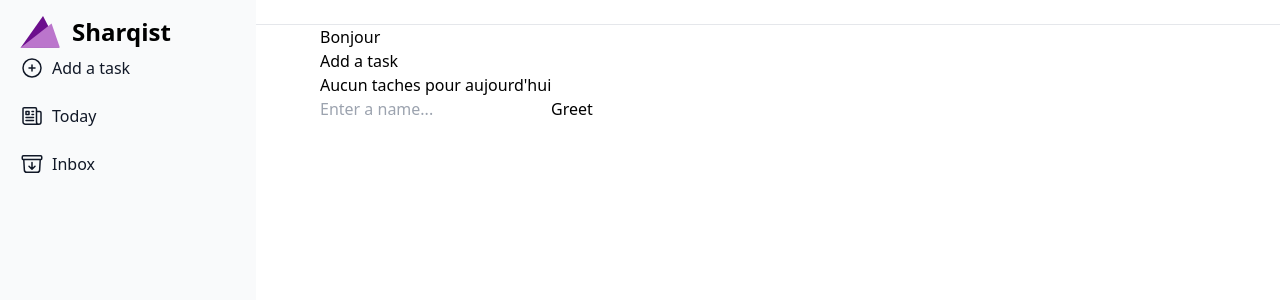
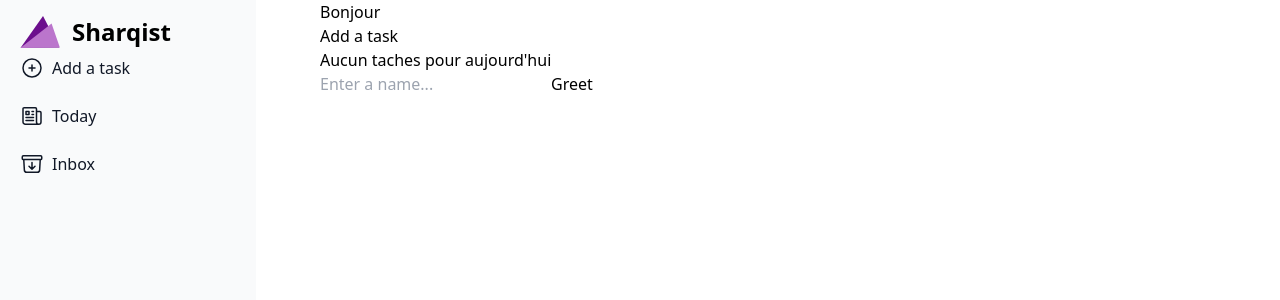
Before and after one commit to Sharqiewicz/Sharqist, a React (Vite) app: page / in a window 1280 px wide. Shown: the top 300 px of the page. Built offline with nearby package versions, Linux system fonts and the light colour scheme.

Commit message:
remove Navbar from templates

```diff
--- a/src/templates/MainTemplate.tsx
+++ b/src/templates/MainTemplate.tsx
@@ -1,6 +1,5 @@
 import { FC, ReactNode } from 'react'
 import { Sidebar } from '../components/Sidebar/Sidebar'
-import { Navbar } from '../components/Navbar/Navbar'
 
 interface MainTemplateProps {
   children: ReactNode
@@ -9,7 +8,6 @@ interface MainTemplateProps {
 const MainTemplate: FC<MainTemplateProps> = ({ children }) => {
   return (
     <>
-      <Navbar />
       <div className='container flex flex-row'>
         <div className='sm:basis-2/5 lg:basis-1/4'>
           <Sidebar />
```
